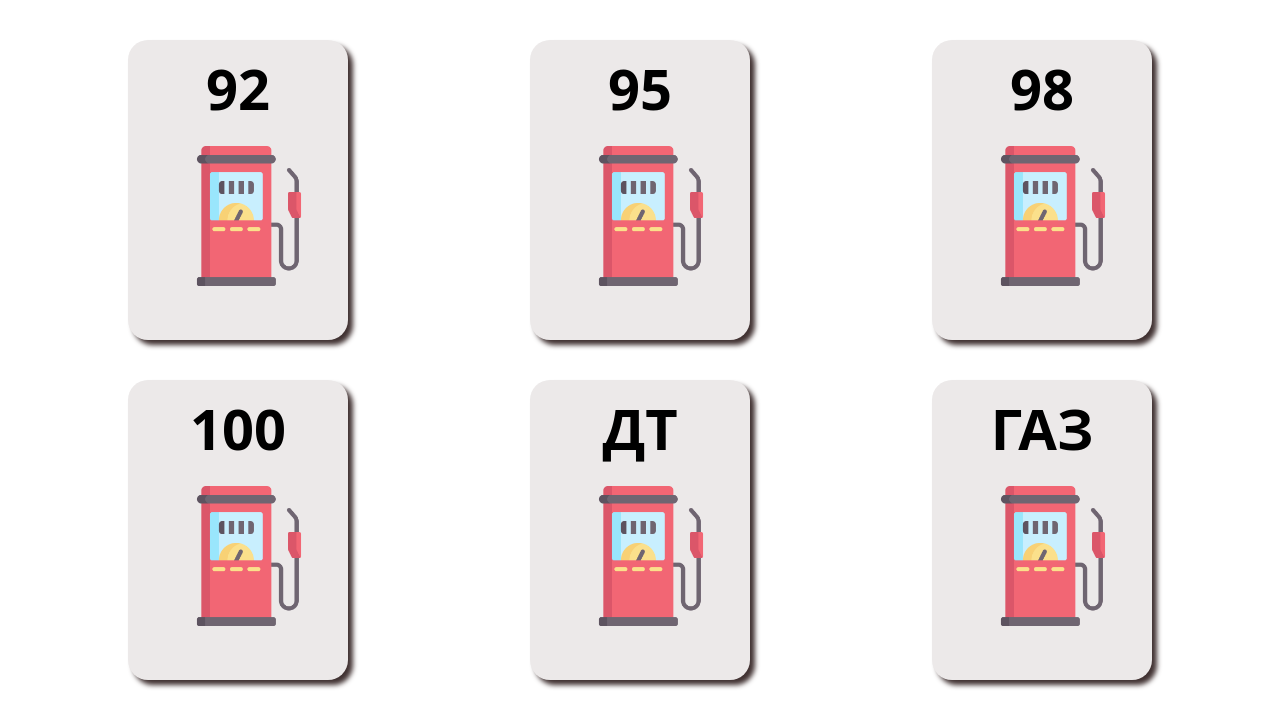
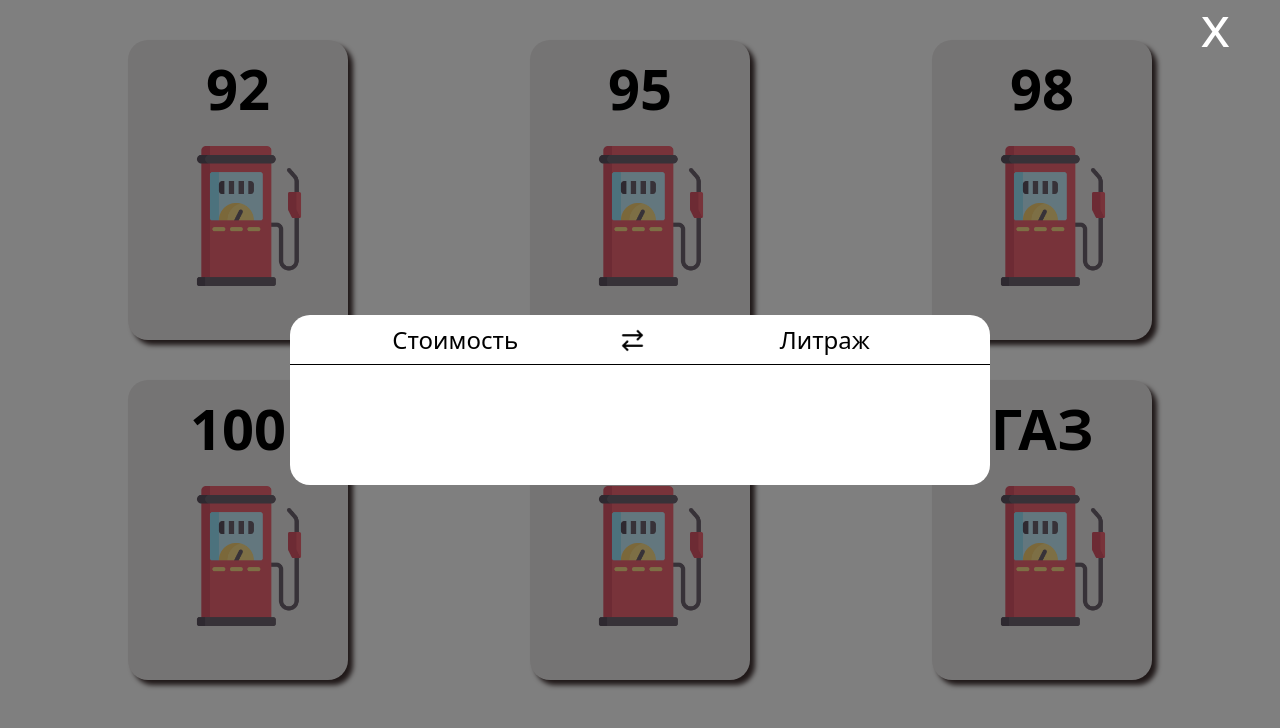
Before and after one commit to BogdanAziev2003/fuel-calculation, a plain HTML site: page index.html in a window 1280 px wide. Drawn offline with Linux system fonts and the light colour scheme.

Commit message:
modal v2.0

```diff
--- a/index.html
+++ b/index.html
@@ -8,11 +8,23 @@
     <title>Document</title>
 </head>
 <body>
-    <div class="modal__black _none">
+    <div class="modal__black ">
         <div class="modal__exit">
             x
         </div>
-        <div class="modal"></div>
+        <div class="modal">
+            <div class="modal__top">
+                <div class="modal__part">
+                    <p class="modal__main-text">Стоимость</p>
+                </div>
+                <div class="modal__rotate">
+                    <img src="rotate.png" alt="">
+                </div>
+                <div class="modal__part">
+                    <p class="modal__main-text">Литраж</p>
+                </div>
+            </div>
+        </div>
     </div>
     <div class="main">
         <div class="container">
--- a/main.js
+++ b/main.js
@@ -3,6 +3,11 @@ let selectedFuel = "";
 let fuelList = document.querySelectorAll(".fuel");
 let modalWindow = document.querySelector(".modal__black");
 let modalExit = document.querySelector(".modal__exit");
+let modalRotate = document.querySelector(".modal__rotate");
+let modalParts = document.querySelectorAll(".modal__part p");
+
+
+let rotate = false;
 
 fuelList.forEach((fuel)=>{
     fuel.addEventListener("click", ()=>{
@@ -14,3 +19,9 @@ fuelList.forEach((fuel)=>{
 modalExit.addEventListener("click", ()=>{
     modalWindow.classList.add("_none");
 })
+
+modalRotate.addEventListener("click", ()=>{
+    let buffer = modalParts[0].innerText;
+    modalParts[0].innerText = modalParts[1].innerText
+    modalParts[1].innerText = buffer
+})
--- a/style.css
+++ b/style.css
@@ -70,8 +70,9 @@
 
 .modal{
     width: 700px;
-    height: 400px;
+    height: 170px;
     background-color: white;
+    border-radius: 20px;
 }
 
 ._none{
@@ -88,4 +89,33 @@
     width:fit-content;
     height: 30px;
     line-height: 20%;
+    cursor: pointer;
 }
+
+.modal__top{
+    height: 50px;
+    border-bottom: 1px solid black;
+    display: flex;
+    align-items: center;
+}
+
+.modal__rotate{
+    width: 40px;
+    transform: translateY(3px);
+    cursor: pointer;
+}
+
+.modal__rotate img{
+    width: 25px;
+}
+
+.modal__part{
+    width: calc(50% - (25px / 2));
+    display: flex;
+    align-items: center;
+    justify-content: center;
+    font-size: 24px;
+    font-weight: 500;
+    font: optional;
+    overflow-x: hidden;
+}
```
Also changed, not shown: rotate.png (added).
